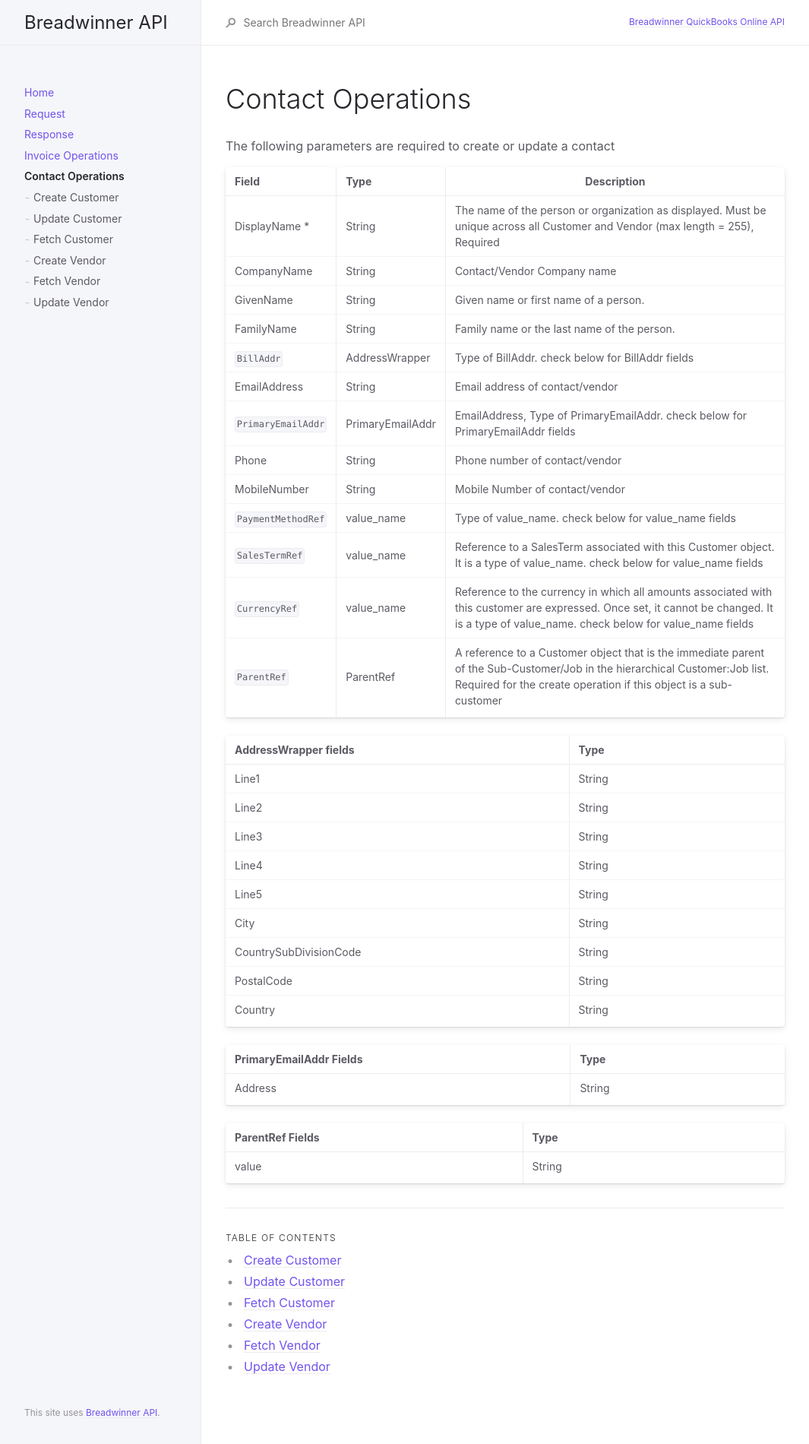
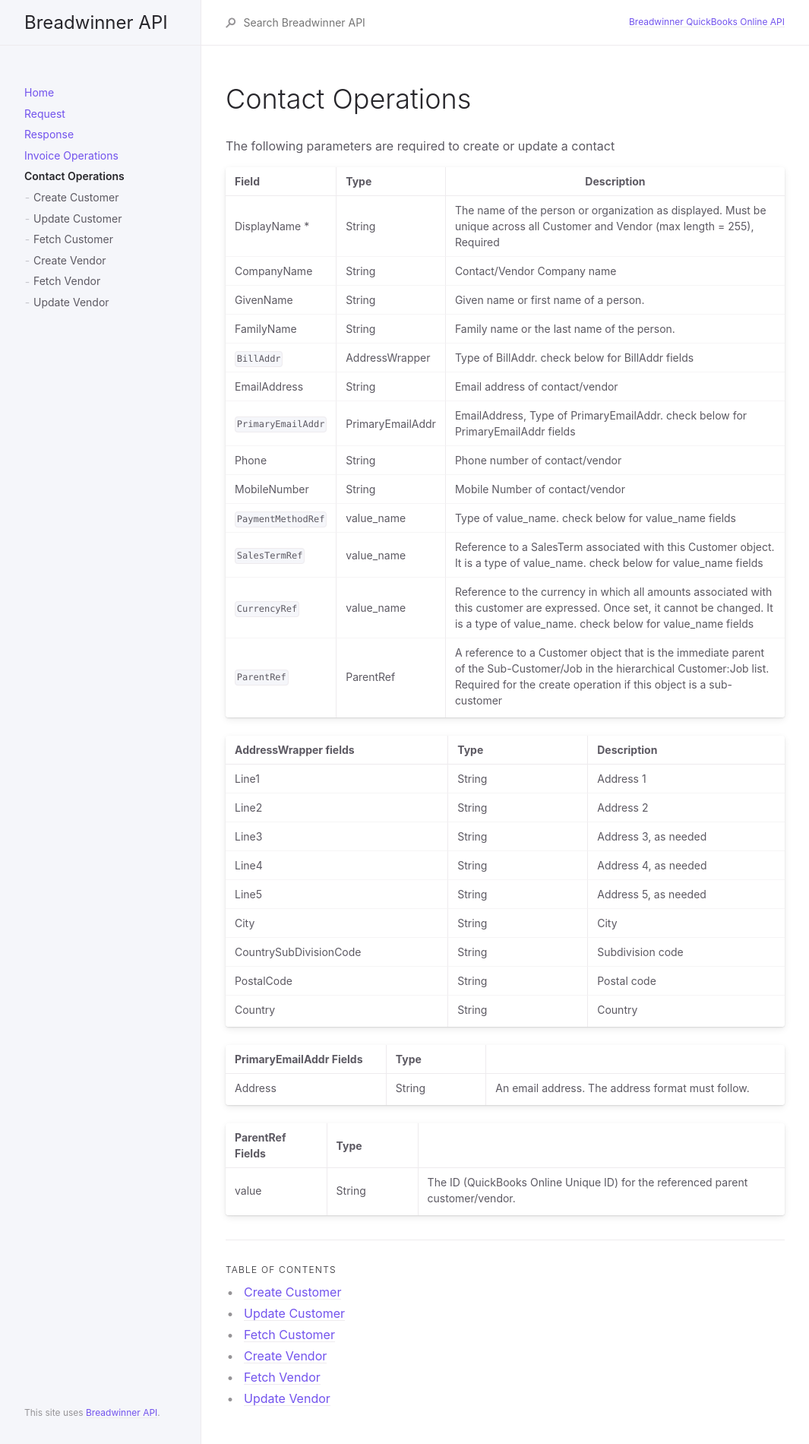
Before and after one commit to suchimitha/Documentation-of-QBO-API, a Jekyll site: the page built from docs/CustomerOperations/CustomerOperations.md, in a window 1280 px wide. Shown: the whole page at 76% size, without its empty margins (107-1172 px from the left). Built offline with Jekyll 4.4.1, drawn with Linux system fonts in a browser that asks for light colours.

```diff
--- a/docs/CustomerOperations/CustomerOperations.md
+++ b/docs/CustomerOperations/CustomerOperations.md
@@ -31,25 +31,25 @@ The following parameters are required to create or update a contact
 
 
 
-|AddressWrapper fields | Type|
-|:---------------------|:-----------|
-|Line1 | String |
-|Line2 | String |
-|Line3 | String |
-|Line4 | String |
-|Line5 | String |
-|City  | String |
-|CountrySubDivisionCode | String |
-|PostalCode | String |
-|Country | String |
+|AddressWrapper fields | Type| Description
+|:---------------------|:-----------|:------|
+|Line1 | String | Address 1 |
+|Line2 | String | Address 2 |
+|Line3 | String | Address 3, as needed |
+|Line4 | String | Address 4, as needed |
+|Line5 | String | Address 5, as needed |
+|City  | String | City |
+|CountrySubDivisionCode | String | Subdivision code|
+|PostalCode | String | Postal code |
+|Country | String | Country |
 
 
 
 
 |PrimaryEmailAddr  Fields | Type|
 |:------------------------|:----|
-|Address | String |
+|Address | String | An email address. The address format must follow. |
 
 |ParentRef Fields | Type|
 |:----------------|:----|
-|value | String |
+|value | String | The ID (QuickBooks Online Unique ID) for the referenced parent customer/vendor. |
```
